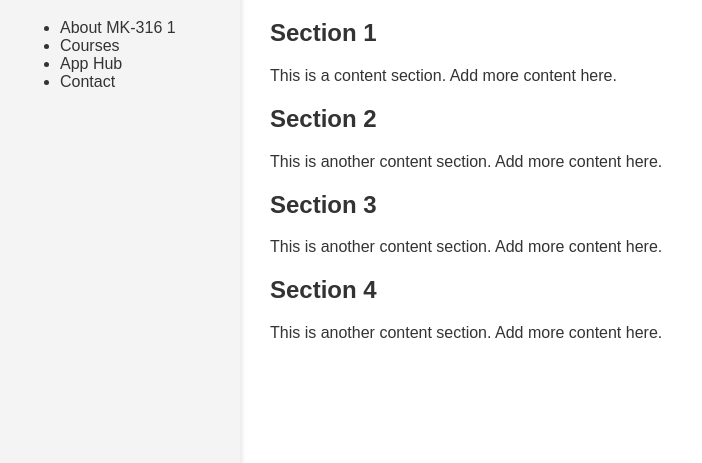
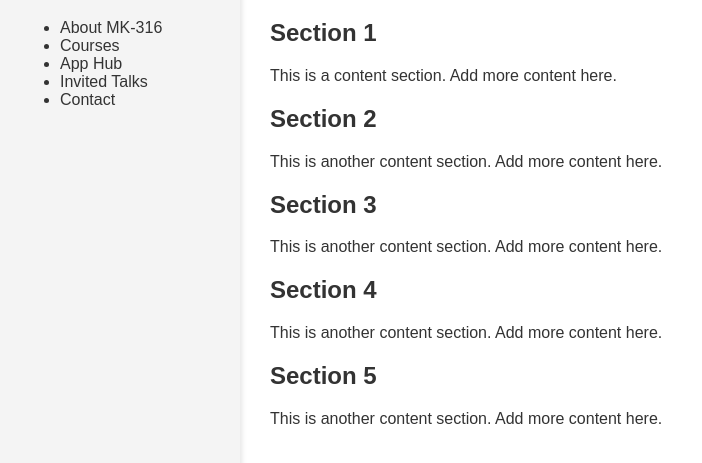
Before and after one commit to MK-316/MK-316.github.io, a plain HTML site: page index.html in a window 1280 px wide. Shown: the part 81-544 px from the top of the page, without its empty margins (0-702 px from the left). Drawn offline with Linux system fonts and the light colour scheme.

Commit message:
Update index.html

```diff
--- a/index.html
+++ b/index.html
@@ -45,10 +45,11 @@
 <div class="sidebar">
     <h1>Menu</h1>
     <ul>
-        <li><a href="#section1">About MK-316 1</a></li>
+        <li><a href="#section1">About MK-316</a></li>
         <li><a href="#section2">Courses</a></li>
         <li><a href="#section3">App Hub</a></li>
-        <li><a href="#section4">Contact</a></li>
+        <li><a href="#section4">Invited Talks</a></li>
+        <li><a href="#section5">Contact</a></li>
     </ul>
 </div>
 <div class="content">
@@ -62,6 +63,8 @@
     <p>This is another content section. Add more content here.</p>
     <h2 id="section4">Section 4</h2>
     <p>This is another content section. Add more content here.</p>
+    <h2 id="section5">Section 5</h2>
+    <p>This is another content section. Add more content here.</p>
 </div>
 </body>
 </html>
```
